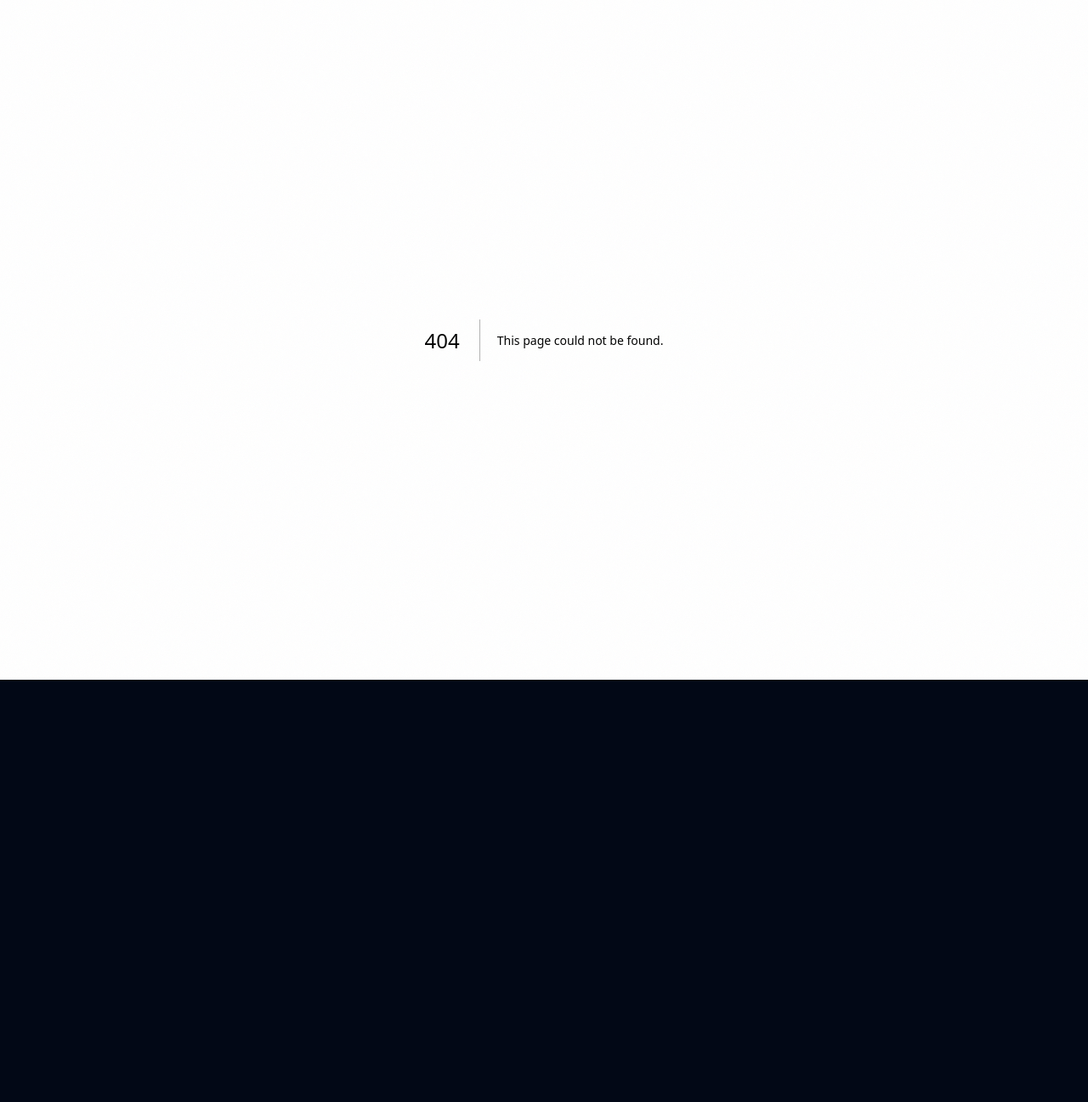
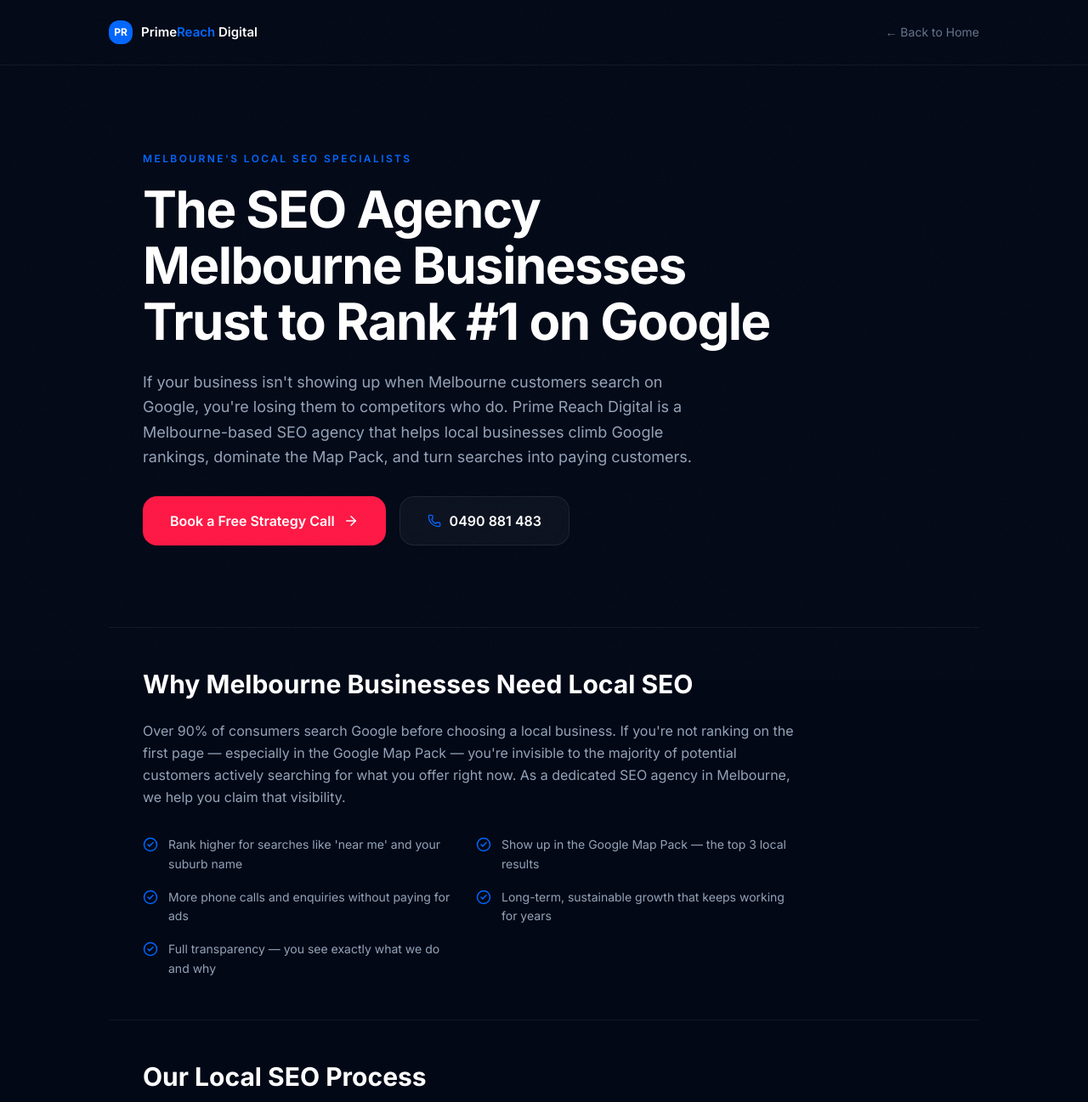
Before and after one commit to primereachau/prime-reach-digital, a Next.js app: page /seo-agency-melbourne in a window 1280 px wide. Before the commit this address had no page. Shown: the top 1297 px of the page at 85% size. Before the commit the page ends 800 px from the top, so only its background shows below. Built offline with nearby package versions, Linux system fonts and the light colour scheme.

Commit message:
Add SEO agency Melbourne landing page for organic keyword targeting

```diff
--- /dev/null
+++ b/src/app/seo-agency-melbourne/page.tsx
@@ -0,0 +1,176 @@
+import Link from "next/link";
+import { CheckCircle2, ArrowRight, Phone } from "lucide-react";
+
+export const metadata = {
+  title: "SEO Agency Melbourne | Local SEO Experts | Prime Reach Digital",
+  description:
+    "Melbourne's local SEO agency helping businesses rank #1 on Google. We specialise in Google SEO, Google Business Profile optimisation, and local search rankings for Melbourne businesses.",
+  keywords:
+    "SEO agency Melbourne, local SEO Melbourne, SEO company Melbourne, Google ranking Melbourne, digital marketing agency Melbourne, SEO services Melbourne",
+  openGraph: {
+    title: "SEO Agency Melbourne | Prime Reach Digital",
+    description: "Melbourne's local SEO agency helping businesses rank #1 on Google.",
+    type: "website",
+  },
+};
+
+const benefits = [
+  "Rank higher for searches like 'near me' and your suburb name",
+  "Show up in the Google Map Pack — the top 3 local results",
+  "More phone calls and enquiries without paying for ads",
+  "Long-term, sustainable growth that keeps working for years",
+  "Full transparency — you see exactly what we do and why",
+];
+
+const faqs = [
+  {
+    q: "How long does SEO take to work in Melbourne?",
+    a: "Most Melbourne businesses start seeing meaningful ranking improvements within 3-6 months, with significant results by month 6-12. SEO is a long-term investment, but unlike paid ads, the results compound and keep working even after the initial work is done.",
+  },
+  {
+    q: "How much does SEO cost in Melbourne?",
+    a: "Pricing depends on your industry, competition, and goals. We offer a free strategy call to assess your current Google presence and give you a tailored quote — no obligation.",
+  },
+  {
+    q: "Do you guarantee first page rankings?",
+    a: "No ethical SEO agency can guarantee specific rankings, as Google's algorithm is constantly changing. What we do guarantee is a proven process, full transparency, and measurable improvements in your visibility and leads.",
+  },
+  {
+    q: "What's the difference between SEO and Google Ads?",
+    a: "Google Ads gets you instant visibility but stops working the moment you stop paying. SEO takes longer to build but keeps generating free leads long-term. Most of our clients use both — Ads for immediate leads, SEO for long-term growth.",
+  },
+];
+
+export default function SEOAgencyMelbourne() {
+  return (
+    <main className="min-h-screen bg-[#020816] text-white overflow-x-hidden">
+      {/* Header */}
+      <div className="border-b border-white/[0.06] py-6 px-6 lg:px-10">
+        <div className="max-w-5xl mx-auto flex items-center justify-between">
+          <Link href="/" className="flex items-center gap-2.5">
+            <div className="w-7 h-7 rounded-lg bg-[#0066FF] flex items-center justify-center">
+              <span className="text-white font-bold text-xs">PR</span>
+            </div>
+            <span className="text-white font-semibold text-[15px]">
+              Prime<span className="text-[#0066FF]">Reach</span> Digital
+            </span>
+          </Link>
+          <Link href="/" className="text-sm text-[#64748B] hover:text-white transition-colors">
+            ← Back to Home
+          </Link>
+        </div>
+      </div>
+
+      {/* Hero */}
+      <div className="max-w-5xl mx-auto px-6 lg:px-10 py-16 lg:py-24">
+        <span className="text-[#0066FF] text-xs font-semibold uppercase tracking-[0.2em]">
+          Melbourne's Local SEO Specialists
+        </span>
+        <h1 className="mt-4 text-4xl md:text-5xl lg:text-6xl font-bold text-white leading-[1.1] tracking-tight max-w-3xl">
+          The SEO Agency Melbourne Businesses Trust to Rank #1 on Google
+        </h1>
+        <p className="mt-6 text-[#94a3b8] text-lg leading-relaxed max-w-2xl">
+          If your business isn&apos;t showing up when Melbourne customers search on Google, you&apos;re
+          losing them to competitors who do. Prime Reach Digital is a Melbourne-based SEO agency
+          that helps local businesses climb Google rankings, dominate the Map Pack, and turn
+          searches into paying customers.
+        </p>
+
+        <div className="flex flex-col sm:flex-row gap-4 mt-8">
+          <a
+            href="#contact-cta"
+            className="inline-flex items-center justify-center gap-2.5 px-8 py-4 rounded-xl bg-[#FF1744] hover:bg-[#FF4D6D] transition-colors font-semibold text-white text-base"
+          >
+            Book a Free Strategy Call
+            <ArrowRight size={18} />
+          </a>
+          <a
+            href="tel:0490881483"
+            className="inline-flex items-center justify-center gap-2.5 px-8 py-4 rounded-xl glass border border-[#0066FF]/30 hover:border-[#0066FF]/60 text-white font-semibold text-base transition-all"
+          >
+            <Phone size={16} className="text-[#0066FF]" />
+            0490 881 483
+          </a>
+        </div>
+      </div>
+
+      {/* Why SEO matters */}
+      <div className="max-w-5xl mx-auto px-6 lg:px-10 py-12 border-t border-white/[0.06]">
+        <h2 className="text-3xl font-bold text-white mb-6">Why Melbourne Businesses Need Local SEO</h2>
+        <p className="text-[#94a3b8] text-base leading-relaxed max-w-3xl mb-8">
+          Over 90% of consumers search Google before choosing a local business. If you&apos;re not
+          ranking on the first page — especially in the Google Map Pack — you&apos;re invisible to
+          the majority of potential customers actively searching for what you offer right now.
+          As a dedicated SEO agency in Melbourne, we help you claim that visibility.
+        </p>
+
+        <div className="grid sm:grid-cols-2 gap-4 max-w-3xl">
+          {benefits.map((b, i) => (
+            <div key={i} className="flex items-start gap-3">
+              <CheckCircle2 size={18} className="text-[#0066FF] mt-0.5 flex-shrink-0" />
+              <span className="text-[#94a3b8] text-sm leading-relaxed">{b}</span>
+            </div>
+          ))}
+        </div>
+      </div>
+
+      {/* Our SEO Process */}
+      <div className="max-w-5xl mx-auto px-6 lg:px-10 py-12 border-t border-white/[0.06]">
+        <h2 className="text-3xl font-bold text-white mb-6">Our Local SEO Process</h2>
+        <div className="grid md:grid-cols-2 gap-6">
+          {[
+            { step: "01", title: "Technical & Local Audit", desc: "We analyse your current website, Google Business Profile, and competitors to find exactly what's holding you back." },
+            { step: "02", title: "Google Business Profile Optimisation", desc: "We optimise your listing — categories, photos, posts, and reviews — so you dominate the Map Pack." },
+            { step: "03", title: "On-Page & Content SEO", desc: "We rewrite and structure your website content to target the exact searches your customers use." },
+            { step: "04", title: "Ongoing Reporting & Growth", desc: "We track rankings, calls, and leads monthly — so you always know exactly what's working." },
+          ].map((item, i) => (
+            <div key={i} className="p-6 rounded-2xl border border-white/[0.06] bg-[#070d1f]">
+              <span className="text-[#0066FF] font-bold text-sm">{item.step}</span>
+              <h3 className="text-white font-semibold text-lg mt-2 mb-2">{item.title}</h3>
+              <p className="text-[#64748B] text-sm leading-relaxed">{item.desc}</p>
+            </div>
+          ))}
+        </div>
+      </div>
+
+      {/* FAQ */}
+      <div className="max-w-5xl mx-auto px-6 lg:px-10 py-12 border-t border-white/[0.06]">
+        <h2 className="text-3xl font-bold text-white mb-6">Frequently Asked Questions</h2>
+        <div className="space-y-6 max-w-3xl">
+          {faqs.map((f, i) => (
+            <div key={i}>
+              <h3 className="text-white font-semibold text-lg mb-2">{f.q}</h3>
+              <p className="text-[#94a3b8] text-sm leading-relaxed">{f.a}</p>
+            </div>
+          ))}
+        </div>
+      </div>
+
+      {/* CTA */}
+      <div id="contact-cta" className="max-w-5xl mx-auto px-6 lg:px-10 py-16 border-t border-white/[0.06] text-center">
+        <h2 className="text-3xl md:text-4xl font-bold text-white mb-4">
+          Ready to Rank #1 on Google?
+        </h2>
+        <p className="text-[#64748B] text-base mb-8 max-w-xl mx-auto">
+          Book a free, no-obligation strategy call and find out exactly what&apos;s stopping your
+          business from ranking higher on Google.
+        </p>
+        <Link
+          href="/#contact"
+          className="inline-flex items-center justify-center gap-2.5 px-8 py-4 rounded-xl bg-[#FF1744] hover:bg-[#FF4D6D] transition-colors font-semibold text-white text-base"
+        >
+          Book Your Free Strategy Call
+          <ArrowRight size={18} />
+        </Link>
+      </div>
+
+      {/* Footer */}
+      <div className="border-t border-white/[0.06] py-8 px-6 lg:px-10">
+        <div className="max-w-5xl mx-auto flex flex-col md:flex-row items-center justify-between gap-4">
+          <p className="text-[#334155] text-xs">© {new Date().getFullYear()} Prime Reach Digital · Melbourne, VIC</p>
+          <Link href="/" className="text-xs text-[#0066FF] hover:underline">Back to Home</Link>
+        </div>
+      </div>
+    </main>
+  );
+}
```
